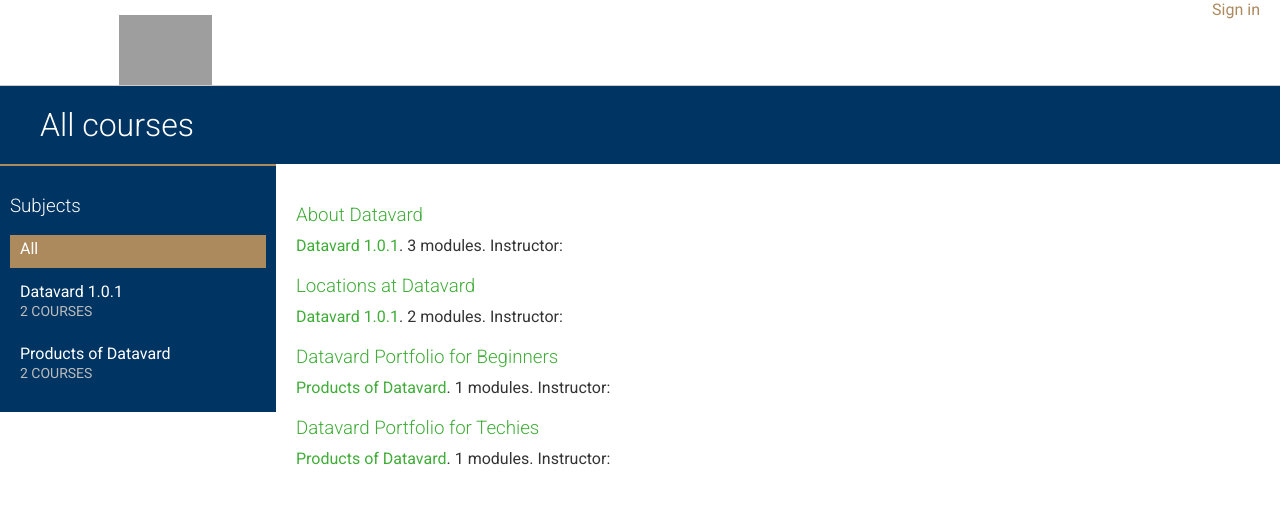
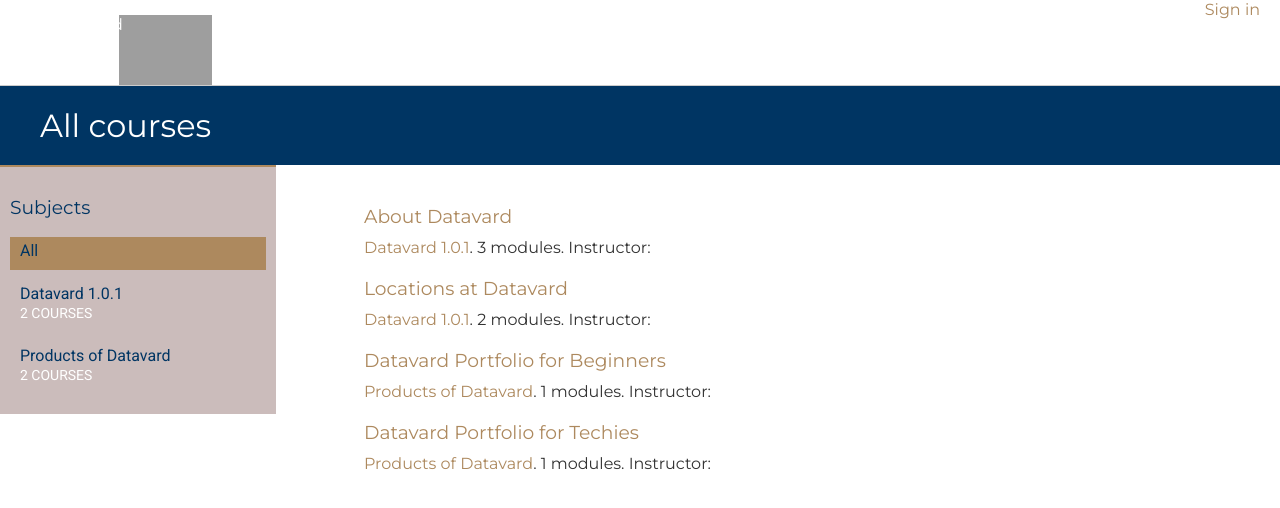
Before and after one commit to renepajta/elearning, a Django app: page / in a window 1280 px wide. Shown: the top 508 px of that part. Run offline with Django 3.2, Linux system fonts and the light colour scheme; data comes from the database, SQL or seed files in the repository; the page is wider than the window, and the part outside it is not shown; some libraries are stand-ins or nearby versions; some web fonts are replaced; grey boxes are pictures that could not be loaded.

```diff
--- a/courses/static/courses/css/base.css
+++ b/courses/static/courses/css/base.css
@@ -2,18 +2,22 @@
 
 body {
     margin:0;
-    font-family:'Roboto', sans-serif;
+    font-family:'Montserrat', sans-serif;
     font-weight:400;
     color:#333;
 }
 
 a {
-    color:#3fad37;
+    color:#ad895e;
     text-decoration:none;
 }
 
+a:hover {
+   color:#003563;
+}
+
 h1, h2, h3, h4, h5, h6 {
-    font-family:'Roboto', sans-serif;
+    font-family:'Montserrat', sans-serif;
     font-weight:300;
 }
 
@@ -28,18 +32,24 @@ h1 {
 
 .module {
     overflow:auto;
+    margin-left: auto;
+    margin-right: auto;
+    width: 70%;
 }
 
 .module h3 {
     margin:30px 0 0;
     padding:0;
-    width:100%;
+    width:70%;
 }
 
 .module p {
     margin:10px 0 20px;
-    width:100%;
+    width:70%;
     float:left;
+}
+.module{
+margin-right:0px;
 }
 
 #header {
@@ -81,10 +91,15 @@ padding-right:20px;
     width:20%;
     padding:10px;
     float:left;
-    background:#003563;
+/*    background:#003563; */
+    background: #cbbcbb;
     color: #fff;
     font-family:'Roboto', sans-serif;
     border-top: 2px solid #AD895E;
+}
+
+.contents h3 {
+color: #003563;
 }
 
 .contents ul {
@@ -104,20 +119,19 @@ padding-right:20px;
 }
 
 .contents ul li:hover {
-    background:black;
+    background:#003563;
     cursor:move;
 }
 
-
 .contents ul span {
     text-transform:uppercase;
-    color:#bbb;
+    color:white;
     font-size:14px;
 }
 
 .contents ul a {
     display:block;
-    color:#fff;
+    color:#003563;
     text-decoration:none;
 }
 
--- a/templates/base.html
+++ b/templates/base.html
@@ -1,14 +1,12 @@
 <!DOCTYPE html>
 {% load staticfiles %}
-<script type="text/javascript" src="{% static 'ckeditor/ckeditor-init.js' %}"></script>
-<script type="text/javascript" src="{% static 'ckeditor/ckeditor/ckeditor.js' %}"></script>
 
 <html lang="en">
 <head>
     <meta charset="UTF-8">
     <title>{% block title %}Educa{% endblock %}</title>
     <link href="{% static 'courses/css/base.css' %}" rel="stylesheet" type="text/css">
-
+<link rel='stylesheet' id='googlefonts-css'  href='http://fonts.googleapis.com/css?family=Montserrat:400,700|Off:400,400italic,700,700italic|Playfair+Display:400&subset=latin' type='text/css' media='all' />
 </head>
 <body>
 <div id="header">
```
Also changed, not shown: other parts of courses/static/courses/css/base.css (+2 -2 lines), requirements.txt (+8 -0 lines).
